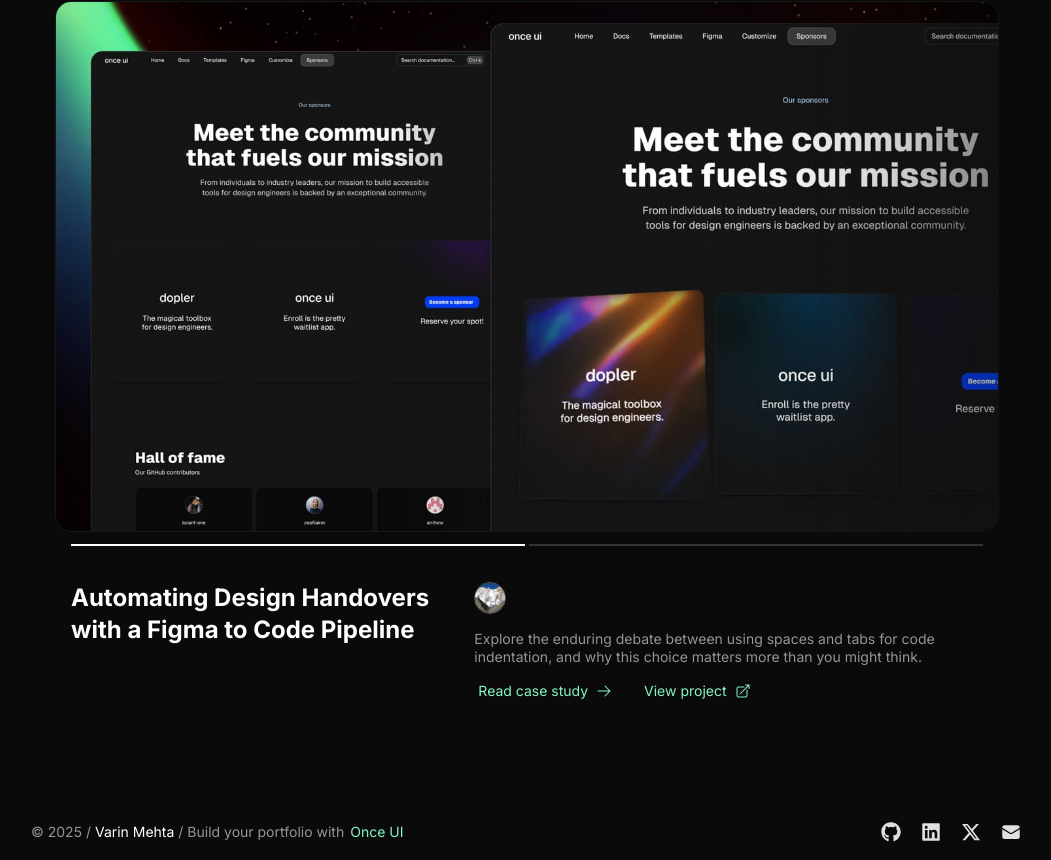
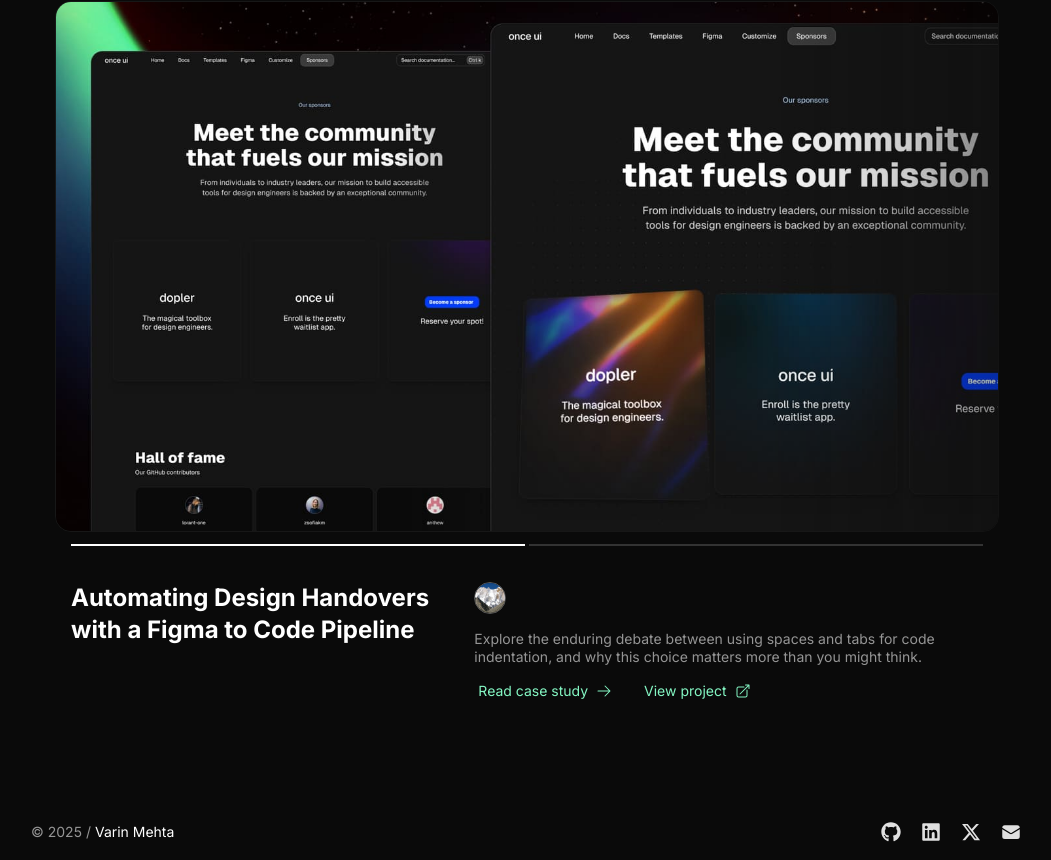
Before and after one commit to varinmehta/portfolio, a Next.js app: page / in a window 1280 px wide. Shown: the part 2469-3329 px from the top of the page, without its empty margins (113-1164 px from the left). Built offline with nearby package versions, Linux system fonts and the light colour scheme.

Commit message:
Remove attribution text from Footer component

```diff
--- a/src/components/Footer.tsx
+++ b/src/components/Footer.tsx
@@ -25,10 +25,6 @@
                     <Text paddingX="4">
                         {person.name}
                     </Text>
-                    <Text onBackground="neutral-weak">
-                        {/* Usage of this template requires attribution. Please don't remove the link to Once UI. */}
-                        / Build your portfolio with <SmartLink style={{marginLeft: '-0.125rem'}} href="https://once-ui.com/templates/magic-portfolio">Once UI</SmartLink>
-                    </Text>
                 </Text>
                 <Flex
                     gap="16">
```
Also changed, not shown: 1 other file (tests, documents, lock files or other folders).
